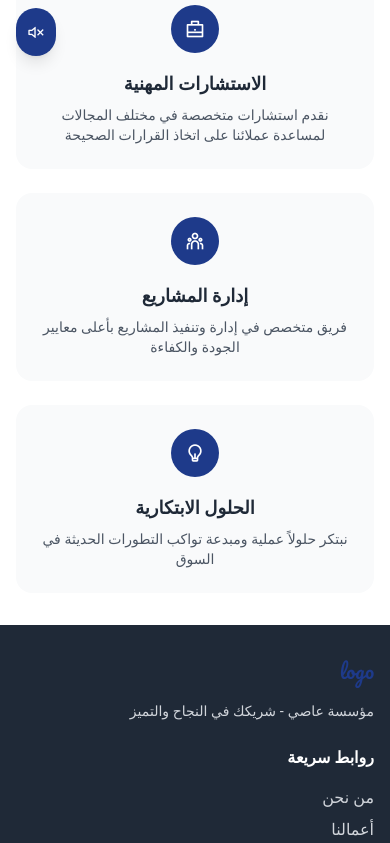
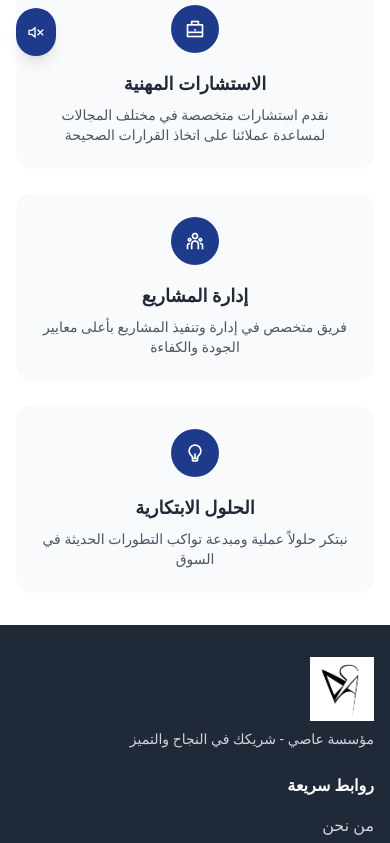
Before and after one commit to bdr-ayoubi/Asii, a plain HTML site: page index.html in a window 390 px wide. Shown: the part 772-1615 px from the top of the page. Drawn offline with nearby package versions, Linux system fonts and the light colour scheme.

Commit message:
Update index.html

```diff
--- a/index.html
+++ b/index.html
@@ -658,7 +658,11 @@
       <div class="container mx-auto px-4">
         <div class="grid grid-cols-1 md:grid-cols-3 gap-6 md:gap-8">
           <div>
-            <h5 class="font-['Pacifico'] text-xl md:text-2xl text-primary mb-4">logo</h5>
+           <img
+              src="logo.jpg"
+              alt="شعار مؤسسة عاصي"
+              class="h-16 object-contain mb-2"
+            />
             <p class="text-gray-300 text-sm md:text-base lang-ar">
               مؤسسة عاصي - شريكك في النجاح والتميز
             </p>
@@ -955,16 +959,16 @@
         });
 
         mobileNavItems.forEach(item => {
-           const button = item.querySelector(".lang-ar, .lang-en ,button");
-            const dropdown = item.querySelector(".mobile-dropdown");
+    item.addEventListener("click", (e) => {
+        const dropdown = item.querySelector(".mobile-dropdown");
 
-            button.addEventListener("click", (e) =>{
-                  // منع الانتقال للصفحة إذا كان هناك قائمة فرعية
+        // التحقق من أن القائمة الفرعية موجودة قبل محاولة إظهارها
+        if (dropdown) {
             e.preventDefault();
-                dropdown.classList.toggle("show");
-
-            });
-        });
+            dropdown.classList.toggle("show");
+        }
+    });
+});
       });
     </script>
   </body>
```
